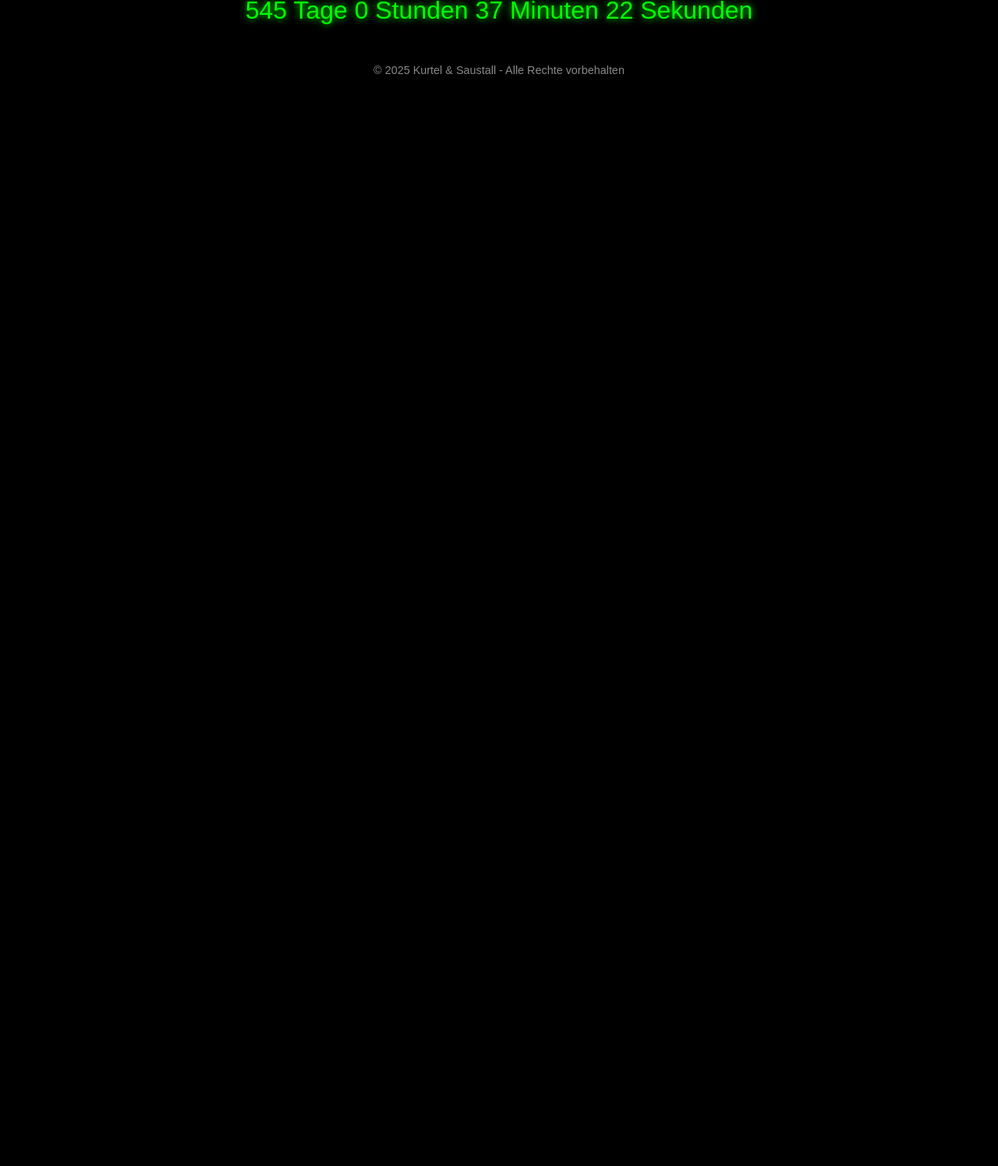
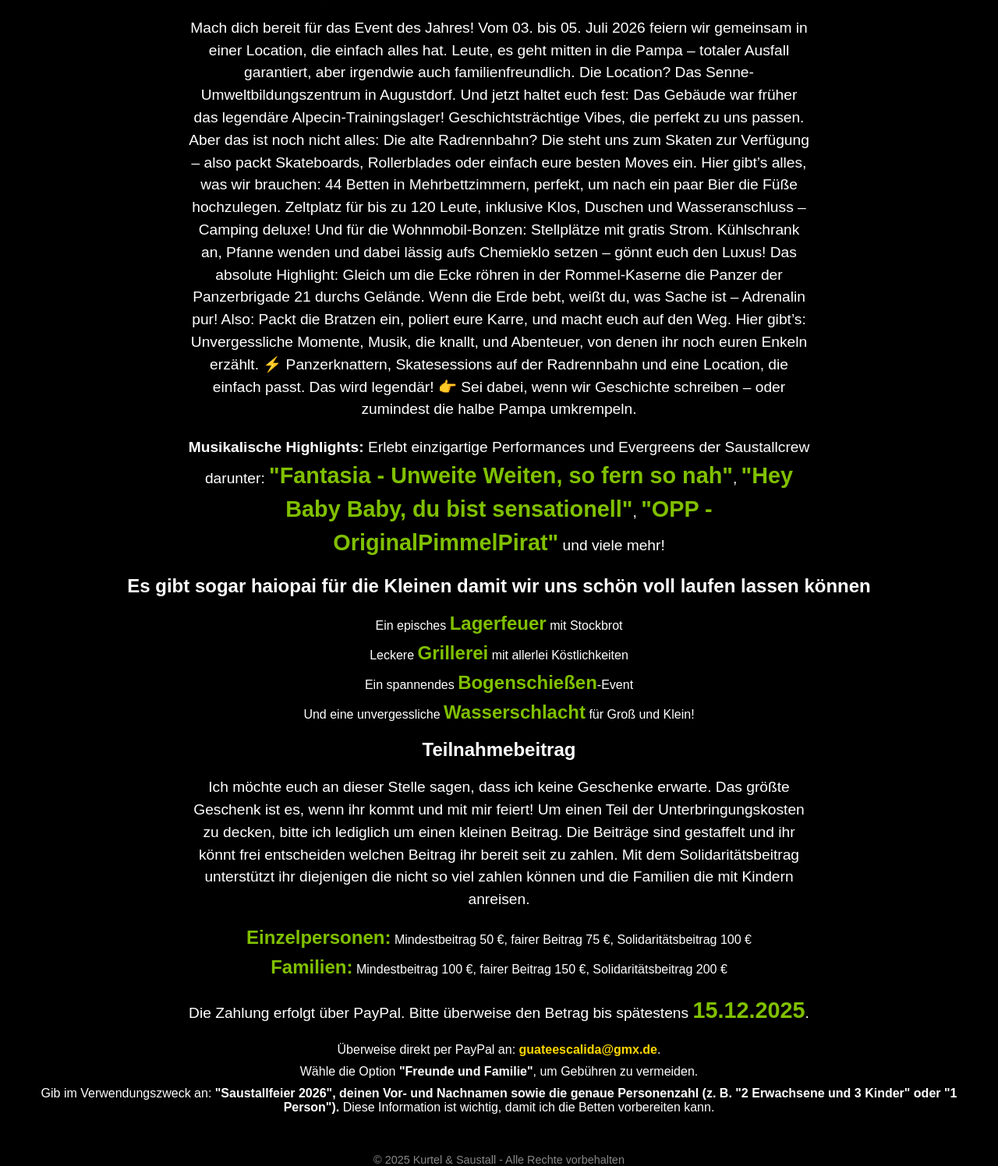
Before and after one commit to Trapperkurt/Kurtel-Saustall-2026, a plain HTML site: page index.html in a window 1280 px wide. Shown: the part 386-1882 px from the top of the page at 78% size. Before the commit the page ends 800 px from the top, so only its background shows below. Drawn offline with Linux system fonts and the light colour scheme.

Commit message:
Aktualisieren von index.html

```diff
--- a/index.html
+++ b/index.html
@@ -24,11 +24,6 @@
             font-size: 3em;
             color: #fff;
             text-shadow: 0 0 10px #fff;
-            background-image: url('https://i.imgur.com/dWwfuWt.png'); /* Beispielbild für Konfetti */
-            background-size: cover;
-            background-position: center;
-            padding: 20px;
-            border-radius: 15px;
         }
         .graffiti {
             font-family: 'Permanent Marker', cursive;
@@ -92,7 +87,77 @@
         <p class="highlight">Bitte bringt eure Familie mit – wir wollen gemeinsam feiern!</p>
         <p>Bis zur besten Zeit deines Lebens sind es noch:</p>
         <div id="countdown"></div>
-        <!-- Der restliche Inhalt bleibt unverändert -->
+        <p>
+            Mach dich bereit für das Event des Jahres!
+
+Vom 03. bis 05. Juli 2026 feiern wir gemeinsam in einer Location, die einfach alles hat. Leute, es geht mitten in die Pampa – totaler Ausfall garantiert, aber irgendwie auch familienfreundlich.
+
+Die Location? Das Senne-Umweltbildungszentrum in Augustdorf.
+Und jetzt haltet euch fest: Das Gebäude war früher das legendäre Alpecin-Trainingslager! Geschichtsträchtige Vibes, die perfekt zu uns passen. Aber das ist noch nicht alles: Die alte Radrennbahn? Die steht uns zum Skaten zur Verfügung – also packt Skateboards, Rollerblades oder einfach eure besten Moves ein.
+
+Hier gibt’s alles, was wir brauchen:
+
+44 Betten in Mehrbettzimmern, perfekt, um nach ein paar Bier die Füße hochzulegen.
+
+Zeltplatz für bis zu 120 Leute, inklusive Klos, Duschen und Wasseranschluss – Camping deluxe!
+
+Und für die Wohnmobil-Bonzen: Stellplätze mit gratis Strom. Kühlschrank an, Pfanne wenden und dabei lässig aufs Chemieklo setzen – gönnt euch den Luxus!
+
+
+Das absolute Highlight: Gleich um die Ecke röhren in der Rommel-Kaserne die Panzer der Panzerbrigade 21 durchs Gelände. Wenn die Erde bebt, weißt du, was Sache ist – Adrenalin pur!
+
+Also: Packt die Bratzen ein, poliert eure Karre, und macht euch auf den Weg. Hier gibt’s:
+
+Unvergessliche Momente,
+
+Musik, die knallt,
+
+und Abenteuer, von denen ihr noch euren Enkeln erzählt.
+
+
+⚡ Panzerknattern, Skatesessions auf der Radrennbahn und eine Location, die einfach passt. Das wird legendär!
+
+👉 Sei dabei, wenn wir Geschichte schreiben – oder zumindest die halbe Pampa umkrempeln.
+
+
+
+
+        </p>
+        <p>
+            <strong>Musikalische Highlights:</strong> Erlebt einzigartige Performances und Evergreens der Saustallcrew darunter:
+            <span class="song">"Fantasia - Unweite Weiten, so fern so nah"</span>,
+            <span class="song">"Hey Baby Baby, du bist sensationell"</span>,
+            <span class="song">"OPP - OriginalPimmelPirat"</span> und viele mehr!
+        </p>
+        <h2>Es gibt sogar haiopai für die Kleinen damit wir uns schön voll laufen lassen können</h2>
+        <ul>
+            <li>Ein episches <span class="song">Lagerfeuer</span> mit Stockbrot</li>
+            <li>Leckere <span class="song">Grillerei</span> mit allerlei Köstlichkeiten</li>
+            <li>Ein spannendes <span class="song">Bogenschießen</span>-Event</li>
+            <li>Und eine unvergessliche <span class="song">Wasserschlacht</span> für Groß und Klein!</li>
+
+
+        </ul>
+        <h2>Teilnahmebeitrag</h2>
+        <p>
+            Ich möchte euch an dieser Stelle sagen, dass ich keine Geschenke erwarte. Das größte Geschenk ist es, wenn ihr kommt und mit mir feiert!
+            Um einen Teil der Unterbringungskosten zu decken, bitte ich lediglich um einen kleinen Beitrag. Die Beiträge sind gestaffelt und ihr könnt frei entscheiden welchen Beitrag ihr bereit seit zu zahlen. Mit dem Solidaritätsbeitrag unterstützt ihr diejenigen die nicht so viel zahlen können und die Familien die mit Kindern anreisen.
+        </p>
+        <ul>
+            <li><span class="song">Einzelpersonen:</span> Mindestbeitrag 50 €, fairer Beitrag 75 €, Solidaritätsbeitrag 100 €</li>
+            <li><span class="song">Familien:</span> Mindestbeitrag 100 €, fairer Beitrag 150 €, Solidaritätsbeitrag 200 €</li>
+        </ul>
+        <p>
+            Die Zahlung erfolgt über PayPal. Bitte überweise den Betrag bis spätestens <span class="song">15.12.2025</span>.
+        </p>
+        <ul>
+            <li>Überweise direkt per PayPal an: <span class="email">guateescalida@gmx.de</span>.</li>
+            <li>Wähle die Option <strong>"Freunde und Familie"</strong>, um Gebühren zu vermeiden.</li>
+            <li>
+                Gib im Verwendungszweck an: <strong>"Saustallfeier 2026", deinen Vor- und Nachnamen sowie die genaue Personenzahl (z. B. "2 Erwachsene und 3 Kinder" oder "1 Person").</strong>
+                Diese Information ist wichtig, damit ich die Betten vorbereiten kann.
+            </li>
+        </ul>
     </div>
     <footer>
         © 2025 Kurtel & Saustall - Alle Rechte vorbehalten
```
